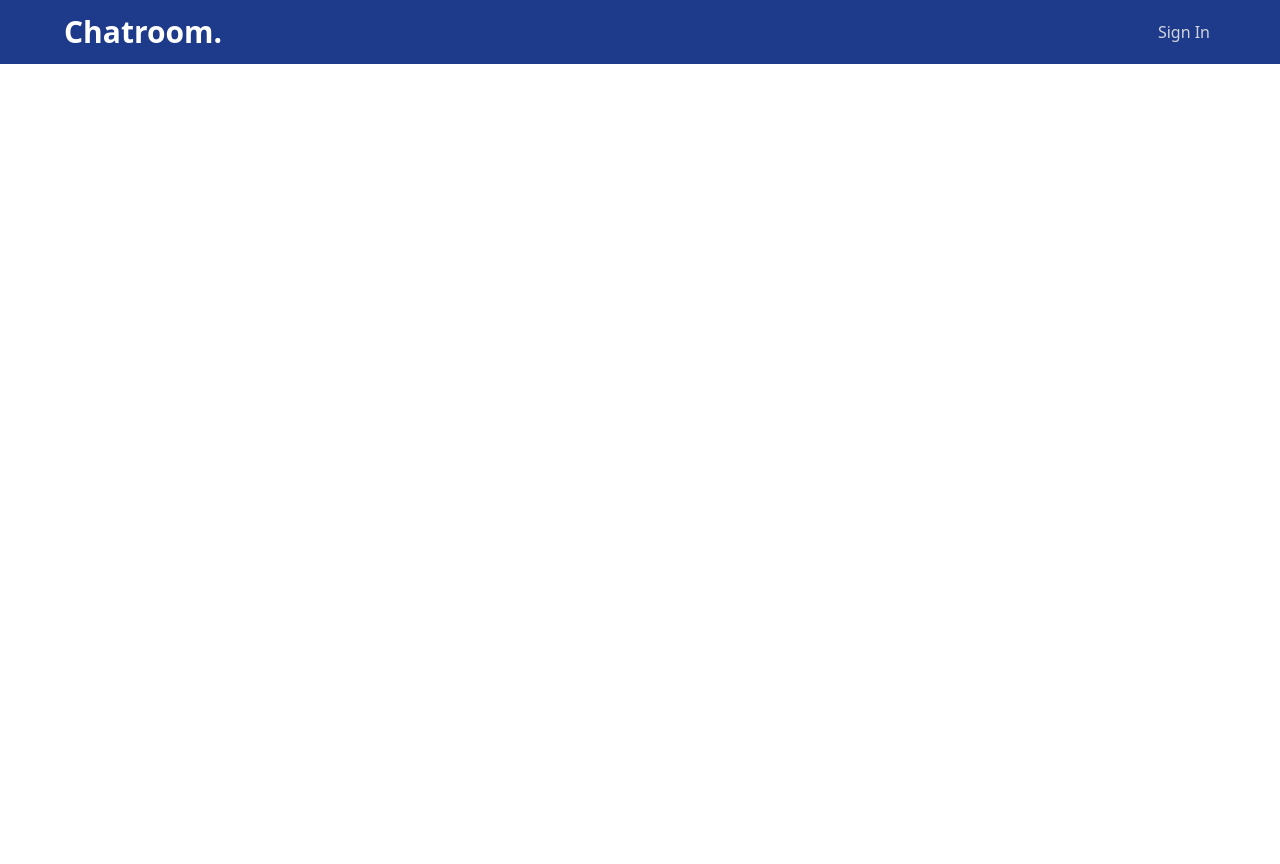
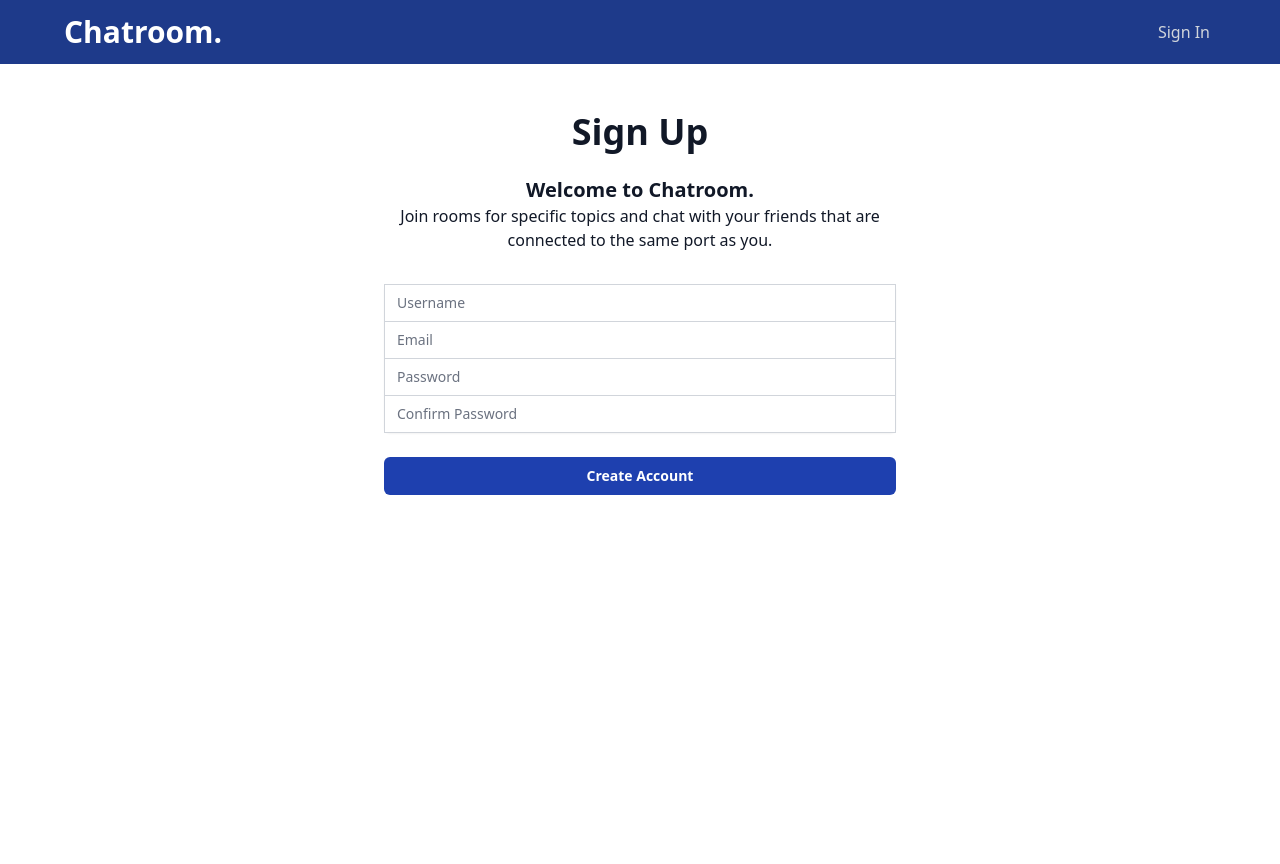
Before and after one commit to ngin102/chatroom, a Django app: page / in a window 1280 px wide. Before the commit the page ends 64 px from the top, so only its background shows below. Run offline with Django 4.2, Linux system fonts and the light colour scheme; some libraries are stand-ins or nearby versions.

Commit message:
Update mainpage to sign up page

```diff
--- a/chatroom/main/templates/mainpage.html
+++ /dev/null
@@ -1,6 +0,0 @@
-{% extends 'navbar.html' %}
-
-{% block title %} Welcome | {% endblock %}
-
-{% block content %}
-{% endblock %}
--- a/chatroom/main/templates/navbar.html
+++ b/chatroom/main/templates/navbar.html
@@ -9,18 +9,18 @@
         <title>{% block title %}{% endblock %}Chatroom.</title>
     </head>
     <body>
-        <nav class="bg-blue-900">
-          <div class="container mx-auto sm:px-12">
-            <div class="flex items-center justify-between px-4 h-16">
-              <div class="flex items-center">
-                <a class="text-white text-3xl font-extrabold" href="#">Chatroom.</a>
+        <nav class = "bg-blue-900">
+          <div class = "container mx-auto sm:px-12">
+            <div class = "flex items-center justify-between px-4 h-16">
+              <div class = "flex items-center">
+                <span class = "text-white text-3xl font-extrabold">Chatroom.</a>
               </div>
-              <div class="flex items-center">
+              <div class = "flex items-center">
                 {% if request.user.is_authenticated %}
-                  <a class="text-gray-300 hover:text-white px-1.5 py-1 rounded-md" href="/chatrooms">Select a Chatroom</a>
-                  <a class="text-gray-300 hover:text-white px-1.5 py-1 rounded-md" href="/signout">Sign Out</a>
+                  <a class = "text-gray-300 hover:text-white px-1.5 py-1 rounded-md" href = "/chatrooms">Select a Chatroom</a>
+                  <a class = "text-gray-300 hover:text-white px-1.5 py-1 rounded-md" href = "/signout">Sign Out</a>
                 {% else %}
-                  <a class="text-gray-300 hover:text-white px-1.5 py-1 rounded-md" href="/signin">Sign In</a>
+                  <a class = "text-gray-300 hover:text-white px-1.5 py-1 rounded-md" href = "/signin">Sign In</a>
                 {% endif %}
               </div>
             </div>
--- a/chatroom/main/templates/signup.html
+++ b/chatroom/main/templates/signup.html
@@ -16,6 +16,9 @@
     <div class = "max-w-lg w-full space-y-8">
         <div>
             <h1 class="text-center text-4xl font-extrabold text-gray-900">Sign Up</h1>
+            <br>
+            <h1 class="text-center text-xl font-extrabold text-gray-900">Welcome to Chatroom.</h1>
+            <h1 class="text-center text-gray-900">Join rooms for specific topics and chat with your friends that are connected to the same port as you.</h1>
         </div>
         <form class = "mt-8 space-y-6" method = "post">
             {% csrf_token %}
--- a/chatroom/main/urls.py
+++ b/chatroom/main/urls.py
@@ -4,7 +4,7 @@ from django.contrib.auth import views as auth_views
 from . import views
 
 urlpatterns = [
-    path('', views.mainpage, name = 'mainpage'),
+    path('', views.signup, name = 'signup'),
     path('chatrooms/', include('room.urls')),
     path('signup/', views.signup, name = 'signup'),
     path('signin/', auth_views.LoginView.as_view(template_name = 'signin.html'), name = 'signin'),
```
Also changed, not shown: chatroom/db.sqlite3.
